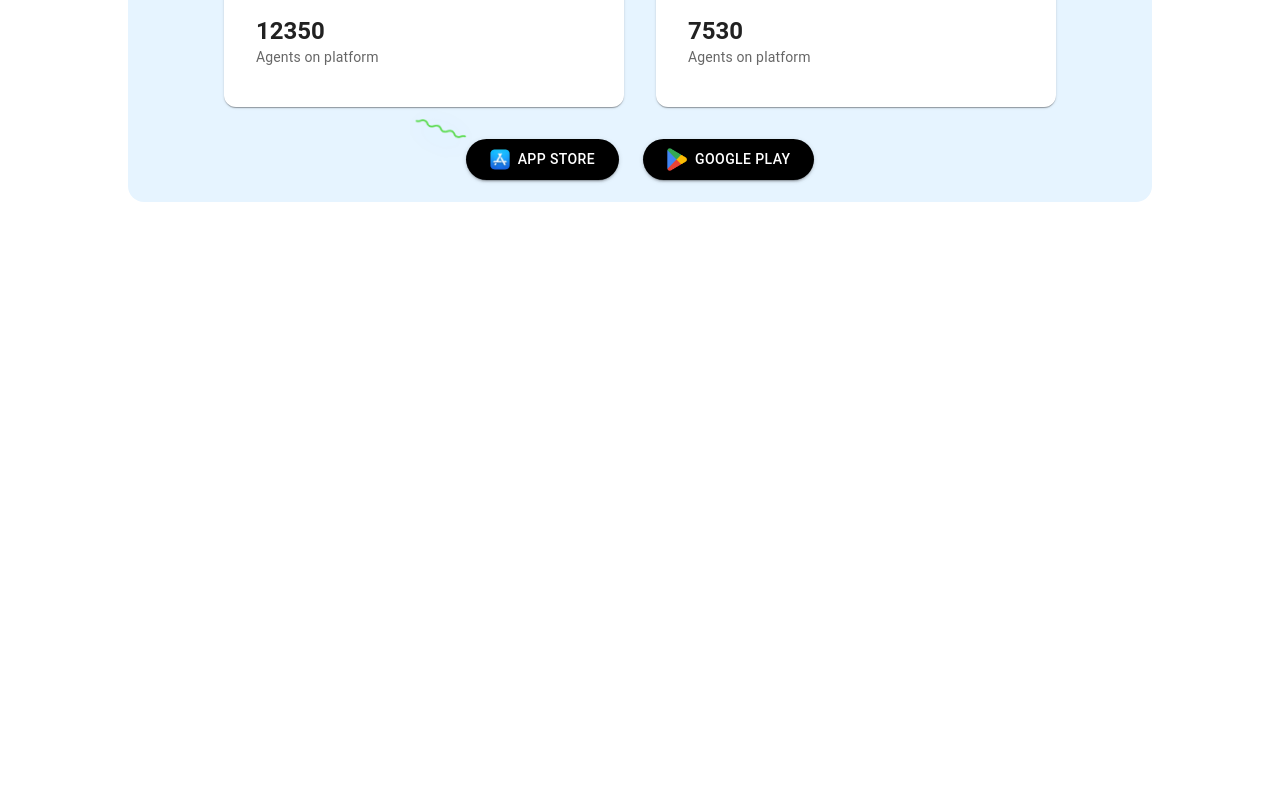
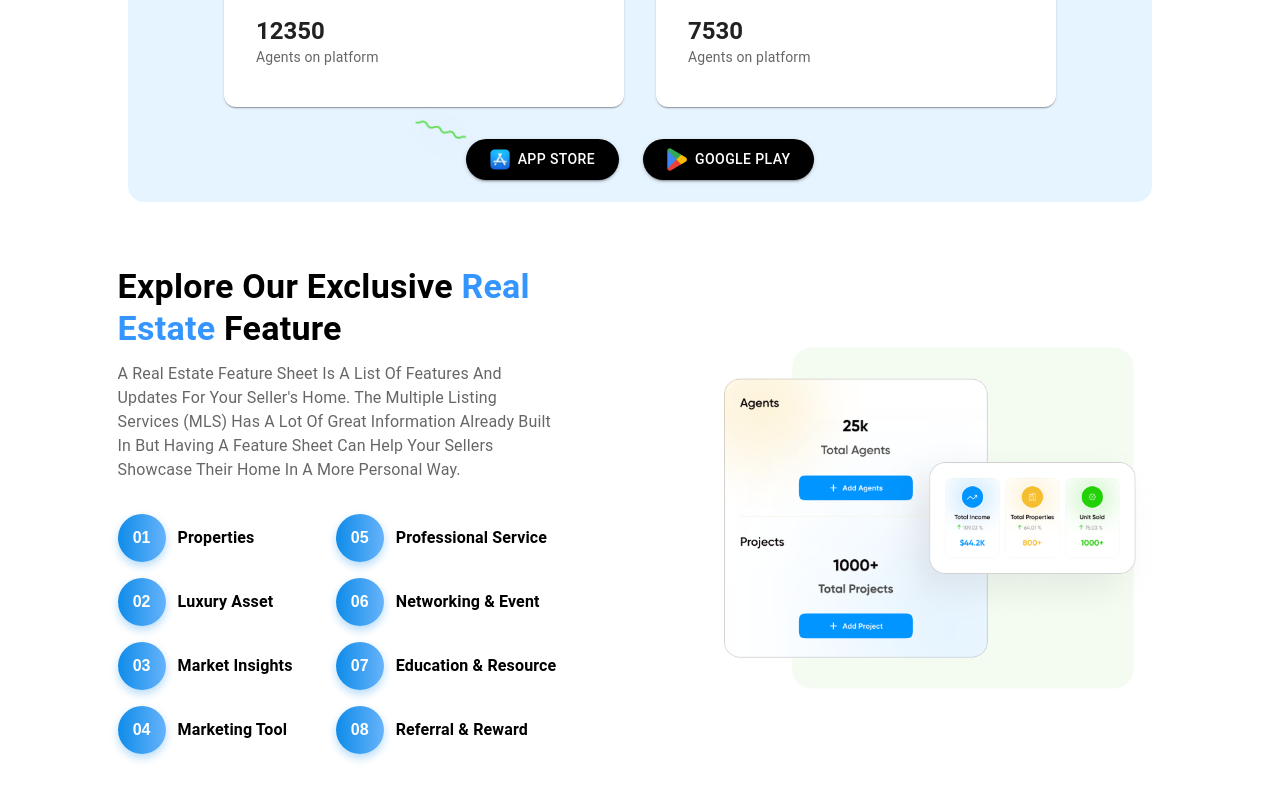
Before and after one commit to Rifat8080/realestate_material_ui_next_js, a Next.js app: page / in a window 1280 px wide. Shown: the part 1238-2038 px from the top of the page. Before the commit the page ends 1440 px from the top, so only its background shows below. Built offline with nearby package versions, Linux system fonts and the light colour scheme.

Commit message:
desktop version done

```diff
--- /dev/null
+++ b/components/agent.js
@@ -0,0 +1,147 @@
+import React from 'react';
+import { Box, Typography, Grid, Paper, Button, Chip, Container } from '@mui/material';
+import Image from 'next/image'; // Add this import for the image
+
+const features = [
+  "Properties",
+  "Luxury Asset",
+  "Market Insights",
+  "Marketing Tool",
+  "Professional Service",
+  "Networking & Event",
+  "Education & Resource",
+  "Referral & Reward",
+];
+
+const RealEstateFeature = () => {
+  return (
+    <Container maxWidth="xl">
+      <Box sx={{
+  py: { xs: 4, md: 8 },
+  px: { xs: 1, sm: 2, md: 4 },
+  mx: '5%',
+
+  bgcolor: 'white',
+  display: 'flex',
+  flexDirection: { xs: 'column', sm: 'row' },
+  justifyContent: { sm: 'space-between' }, // Add space-between on larger screens
+  alignItems: { sm: 'center' }, // Keep content vertically centered
+  gap: { xs: 4 } // Only keep gap for mobile view
+}}>
+        {/* Left Side */}
+        <Box sx={{
+    flex: { sm: '0 1 45%', md: '0 1 42%' }, // Adjust flex basis to allow space between
+    width: { xs: '100%' },
+    order: { xs: 2, sm: 1 }
+  }}>
+          <Typography variant="h4" component="h2" fontWeight="bold" gutterBottom
+            sx={{ fontSize: { xs: '1.75rem', md: '2.125rem' } }}>
+            Explore Our Exclusive <Box component="span" color="#3595ff">Real Estate</Box> Feature
+          </Typography>
+          <Typography variant="body1" color="text.secondary" mb={4}>
+            A Real Estate Feature Sheet Is A List Of Features And Updates For Your Seller's Home.
+            The Multiple Listing Services (MLS) Has A Lot Of Great Information Already Built In
+            But Having A Feature Sheet Can Help Your Sellers Showcase Their Home In A More Personal Way.
+          </Typography>
+
+          {/* Two groups of features side by side */}
+          <Box sx={{
+            display: 'flex',
+            flexDirection: { xs: 'column', sm: 'row' },
+            gap: 2
+          }}>
+                     {/* Left Group - First 4 features */}
+            <Box sx={{ flex: 1 }}>
+              {features.slice(0, 4).map((feature, index) => (
+                <Box display="flex" alignItems="center" gap={1.5} mb={2} key={index}>
+                  <Box
+                    sx={{
+                      background: 'linear-gradient(to right, #0F8CE9, #66B3FB)',
+                      color: 'white',
+                      width: 48,
+                      height: 48,
+                      borderRadius: '50%',
+                      display: 'flex',
+                      alignItems: 'center',
+                      justifyContent: 'center',
+                      fontWeight: 'bold',
+                      fontSize: '16px',
+                      boxShadow: '0px 4px 8px rgba(15, 140, 233, 0.3)'
+                    }}
+                  >
+                    {String(index + 1).padStart(2, '0')}
+                  </Box>
+                  <Typography variant="body1" fontWeight="bold" noWrap>
+                    {feature}
+                  </Typography>
+                </Box>
+              ))}
+            </Box>
+
+            {/* Right Group - Last 4 features */}
+                       {/* Right Group - Last 4 features */}
+            <Box sx={{ flex: 1 }}>
+              {features.slice(4).map((feature, index) => (
+                <Box display="flex" alignItems="center" gap={1.5} mb={2} key={index + 4}>
+                  <Box
+                    sx={{
+                      background: 'linear-gradient(to right, #0F8CE9, #66B3FB)',
+                      color: 'white',
+                      width: 48,
+                      height: 48,
+                      borderRadius: '50%',
+                      display: 'flex',
+                      alignItems: 'center',
+                      justifyContent: 'center',
+                      fontWeight: 'bold',
+                      fontSize: '16px',
+                      boxShadow: '0px 4px 8px rgba(15, 140, 233, 0.3)'
+                    }}
+                  >
+                    {String(index + 5).padStart(2, '0')}
+                  </Box>
+                  <Typography variant="body1" fontWeight="bold" noWrap>
+                    {feature}
+                  </Typography>
+                </Box>
+              ))}
+            </Box>
+          </Box>
+        </Box>
+
+        {/* Right Side - Image */}
+        <Box sx={{
+    flex: { sm: '0 1 45%', md: '0 1 42%' }, // Adjust flex basis to allow space between
+    width: { xs: '100%' },
+    order: { xs: 1, sm: 2 },
+    position: 'relative',
+    display: 'flex',
+    justifyContent: 'center',
+    alignItems: 'center'
+  }}>
+          <Box
+            sx={{
+              width: '100%',
+              height: '100%',
+              minHeight: '300px',
+              position: 'relative',
+              borderRadius: 4,
+              overflow: 'hidden'
+            }}
+          >
+            <Image
+              src="/agent.png"
+              alt="Real Estate Property"
+                width={500}
+                height={500}
+              priority
+              style={{ borderRadius: '16px' }}
+            />
+          </Box>
+        </Box>
+      </Box>
+    </Container>
+  );
+};
+
+export default RealEstateFeature;
--- a/pages/index.js
+++ b/pages/index.js
@@ -2,6 +2,7 @@
 import   HeroSection from '@/components/hero';
 import FloatingNavbar from '@/components/navbar';
 import InfoCardsSection from '@/components/dev';
+import RealEstateFeature from '@/components/agent';
 
 export default function Page() {
   return (
@@ -9,6 +10,7 @@ export default function Page() {
       <FloatingNavbar />
       <HeroSection />
       <InfoCardsSection />
+      <RealEstateFeature />
     </>
   );
 }
```
Also changed, not shown: public/agent.png (added), public/building.png (added).
